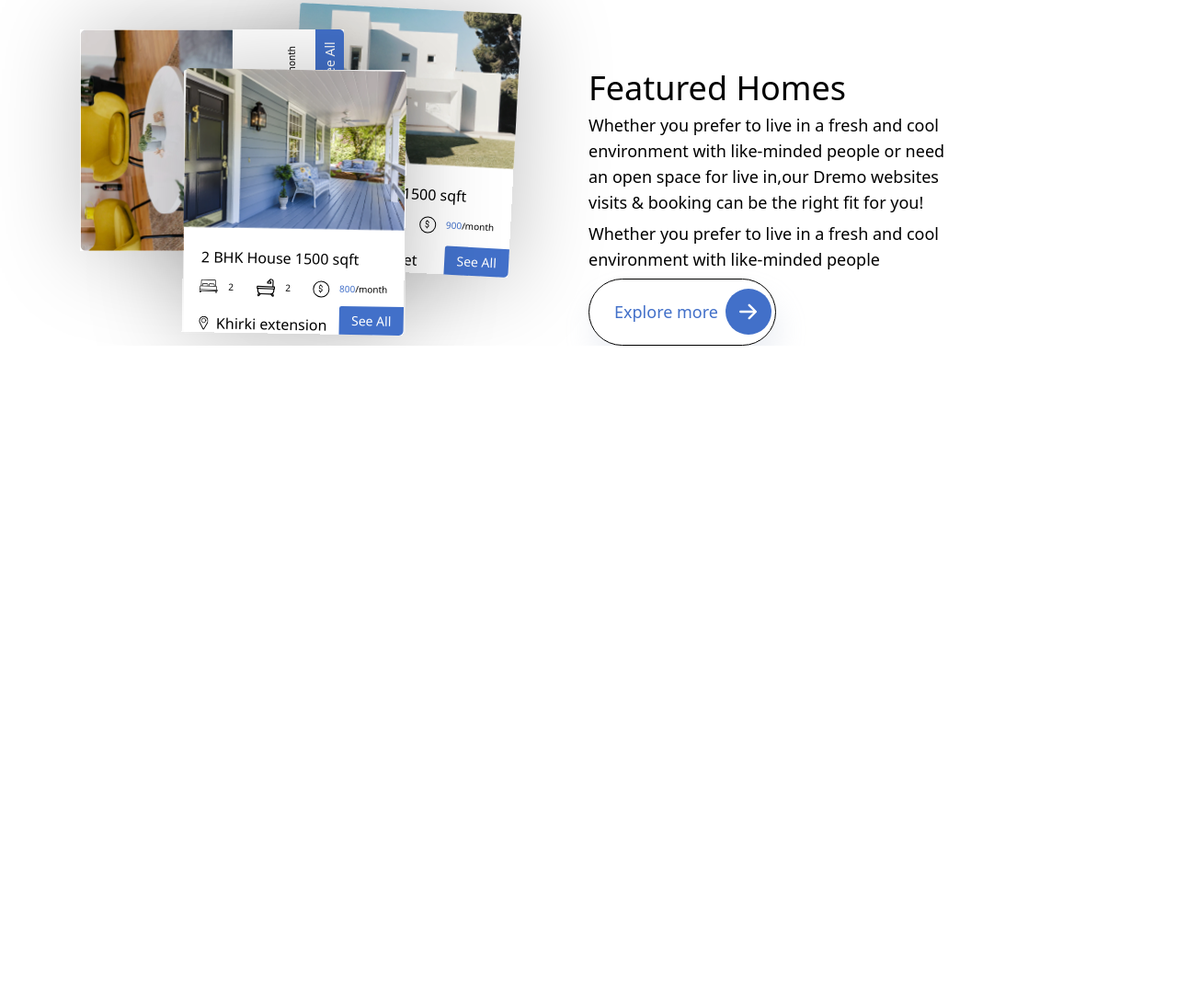
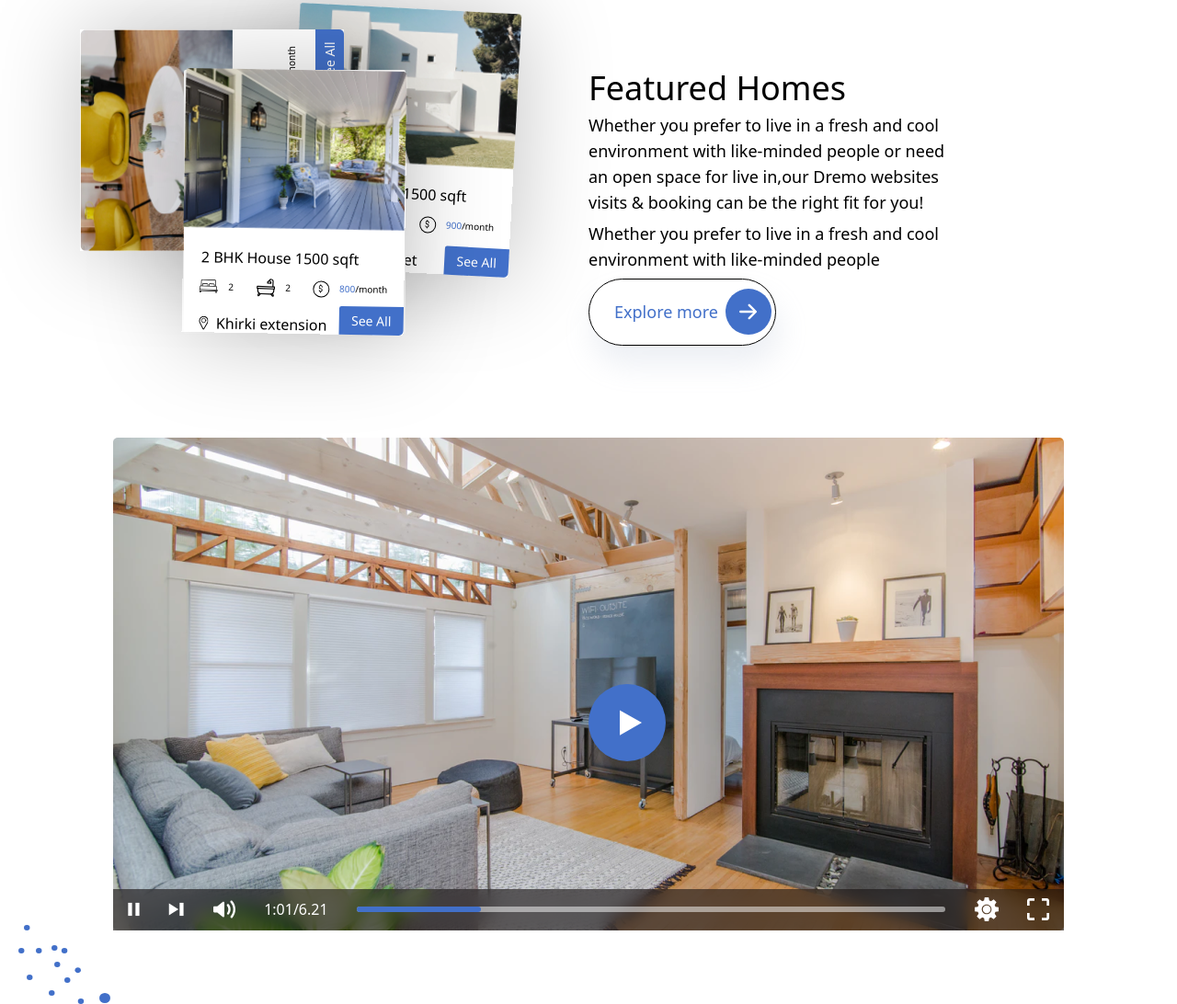
Before and after one commit to Michalskii/Dremo-final, a plain HTML site: page index.html in a window 1280 px wide. Shown: the part 2459-3551 px from the top of the page at 92% size. Before the commit the page ends 2835 px from the top, so only its background shows below. Drawn offline with nearby package versions, Linux system fonts and the light colour scheme.

Commit message:
video added (#4)

```diff
--- a/index.html
+++ b/index.html
@@ -503,5 +503,68 @@
         </div>
       </div>
     </section>
-  </body>
+
+<!-- Video-->
+    <div class="flex justify-center pt-[100px] relative">
+      <div class="absolute -bottom-20 left-5">
+        <object data="./img/Vector_dots.svg" type=""></object>
+      </div>
+      <div class="relative">
+        <img src="./img/Rectangle 32.png" alt="" class="" />
+        <div
+          class="w-[84px] h-[84px] rounded-full bg-[#4270C9] absolute top-[50%] left-[50%] flex justify-center items-center"
+        >
+          <object
+            data="./img/Vector_play_big.svg"
+            type=""
+            class="pl-[7px]"
+          ></object>
+        </div>
+        <div
+          class="absolute w-[1034px] h-[45px] bottom-0 backdrop-filter backdrop-blur bg-[rgba(22,18,18,0.6)] flex flex-row items-center justify-around"
+        >
+          <div class="">
+            <object
+              data="./img/Vector_pause.svg"
+              type=""
+              class="inline"
+            ></object
+            ><object
+              data="./img/Vector_pause.svg"
+              type=""
+              class="inline pl-[2.8px]"
+            ></object>
+          </div>
+
+          <div class="flex flex-row">
+            <object data="./img/Vector_play.svg" type=""></object>
+            <object data="./img/Vector_pause.svg" type=""></object>
+          </div>
+
+          <div><object data="./img/Vector_sound.svg" type=""></object></div>
+
+          <div><span class="text-white">1:01/6.21</span></div>
+
+          <div
+            class="w-[640px] h-[6px] bg-[rgba(255,255,255,0.5)] rounded-[5px] relative"
+          >
+            <div class="w-[135px] h-[6px] bg-[#4270C9] rounded-[5px]"></div>
+          </div>
+
+          <div class="flex items-center">
+            <object
+              data="./img/Vector_settings.svg"
+              type=""
+              height="26px"
+            ></object>
+          </div>
+
+          <div class="">
+            <object data="./img/Group.svg" type=""></object>
+          </div>
+        </div>
+      </div>
+    </div>
+
+</body>
 </html>
```
